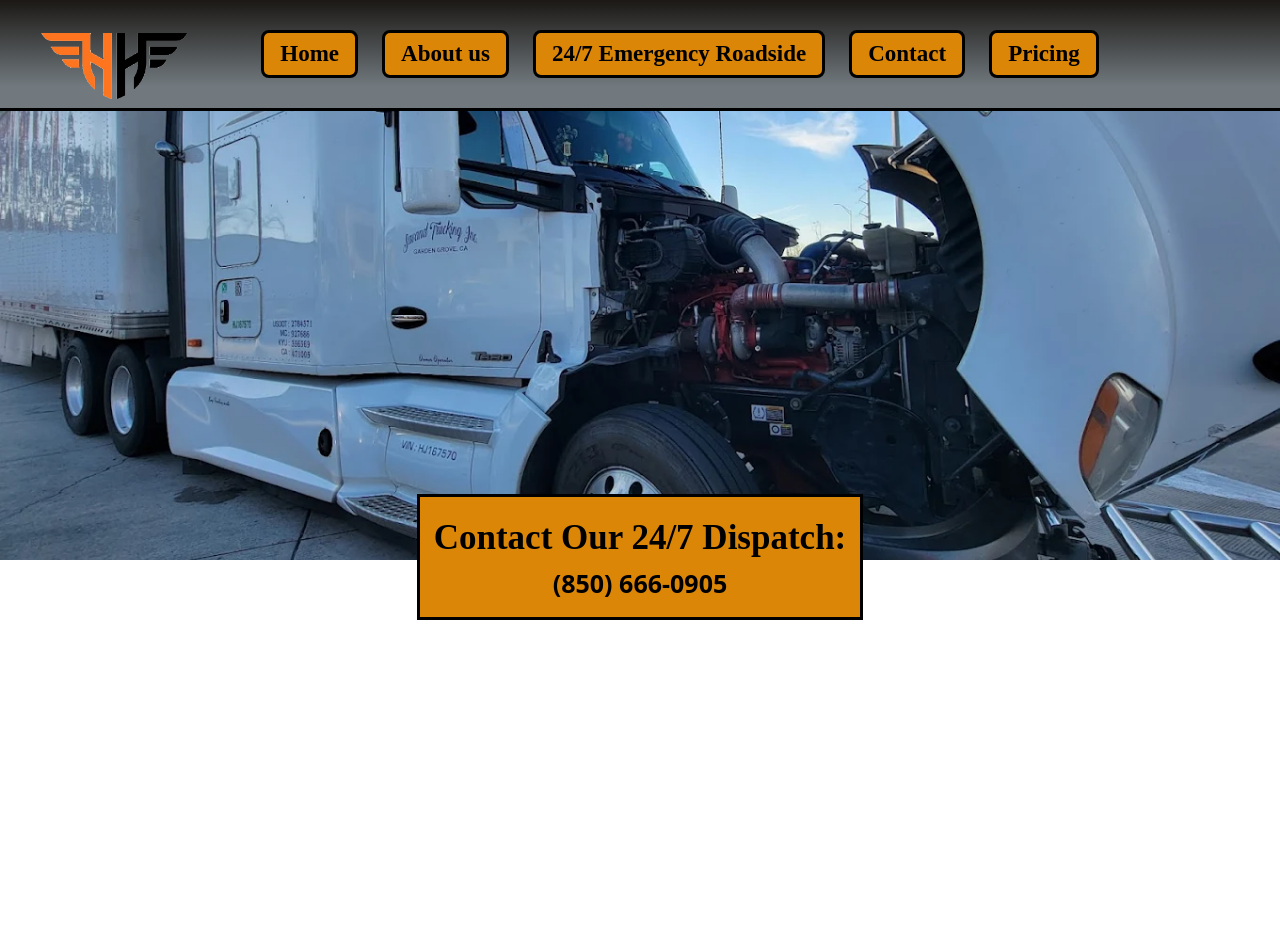
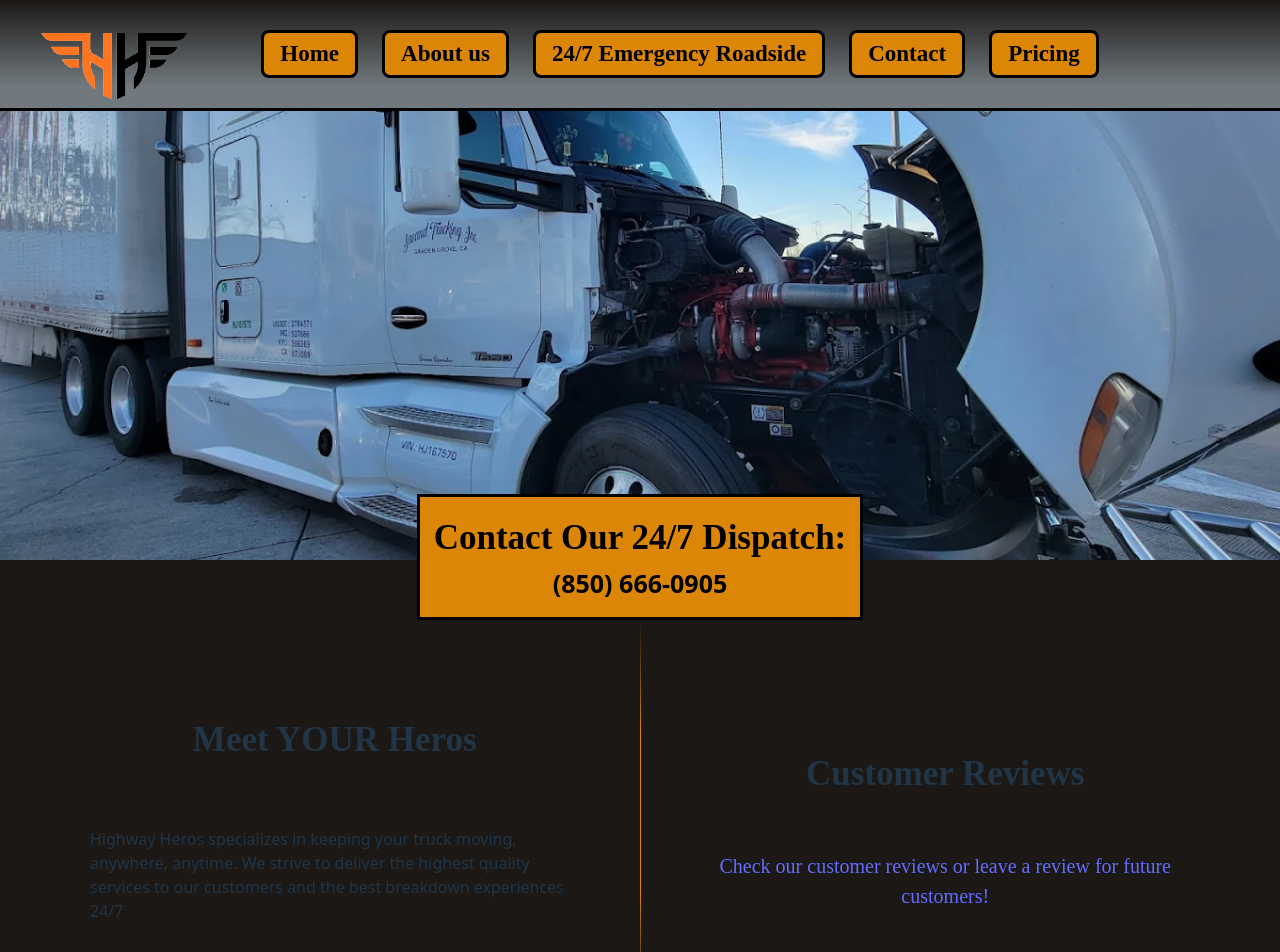
Before and after one commit to KennerHayth/roadside-assistance-web, a React (Vite) app: page / in a window 1280 px wide. Shown: the top 952 px of the page. Before the commit the page ends 800 px from the top, so only its background shows below. Built offline with nearby package versions, Linux system fonts and the light colour scheme.

Commit message:
creating a section at the bottom of the home page for a quick buisness description and link to customer reviews

```diff
--- /dev/null
+++ b/src/components/ReviewSection.tsx
@@ -0,0 +1,25 @@
+export default function reviews(){
+
+    return(
+        <div style = {{backgroundColor: "#1b1815", padding: "60px 40px", minHeight:"48vh"}}>
+
+            <div style={{display:"grid", gap:"60px",maxWidth:"1100px", alignItems:"center",gridTemplateColumns: "1fr 1px 1fr",margin: "0 auto"}}>
+
+                    <div style = {{display: "flex", flexDirection:"column", gap: "16px",justifyContent:"center",alignItems: "center"}}>
+                    <h2 style={{fontSize:"35px",fontFamily: "'Cinzel', serif"}}>Meet YOUR Heros</h2>
+                    <p style={{}}>Highway Heros specializes in keeping your truck moving, anywhere, anytime. We strive to deliver the highest quality services to our customers and the best breakdown experiences 24/7</p>
+                    </div>
+
+                    <div style = {{height:"48vh",width:"1px",alignSelf:"stretch",background: "linear-gradient(to bottom, transparent, #db8606 30%, #db8606 70%, transparent)"}} />
+
+                    <div style={{display:"flex", flexDirection:"column",alignItems:"center",gap:"16px",justifyContent:"center"}}>
+                        <h3 style={{fontSize:"35px", fontFamily: "'Cinzel', serif"}}>Customer Reviews</h3>
+                        <a href='https://share.google/Li1l5ZnSjUb0RNbma' style={{fontSize:"20px",fontFamily: "'Cinzel', serif", textAlign:"center"}}>Check our customer reviews or leave a review for future customers!</a>
+                    </div>
+
+            </div>
+        </div>
+
+
+    )
+}
--- a/src/pages/home.tsx
+++ b/src/pages/home.tsx
@@ -1,5 +1,6 @@
 import Banner from "../components/Banner";
 import Contact from "../components/Contact"
+import ReviewSection from "../components/ReviewSection"
 
 export default function Home(){
   return (
@@ -7,6 +8,7 @@ export default function Home(){
       <div><Banner /></div>
       <div>
       <Contact /></div>
+      <div><ReviewSection/></div>
     </div>
   )
 }
```
